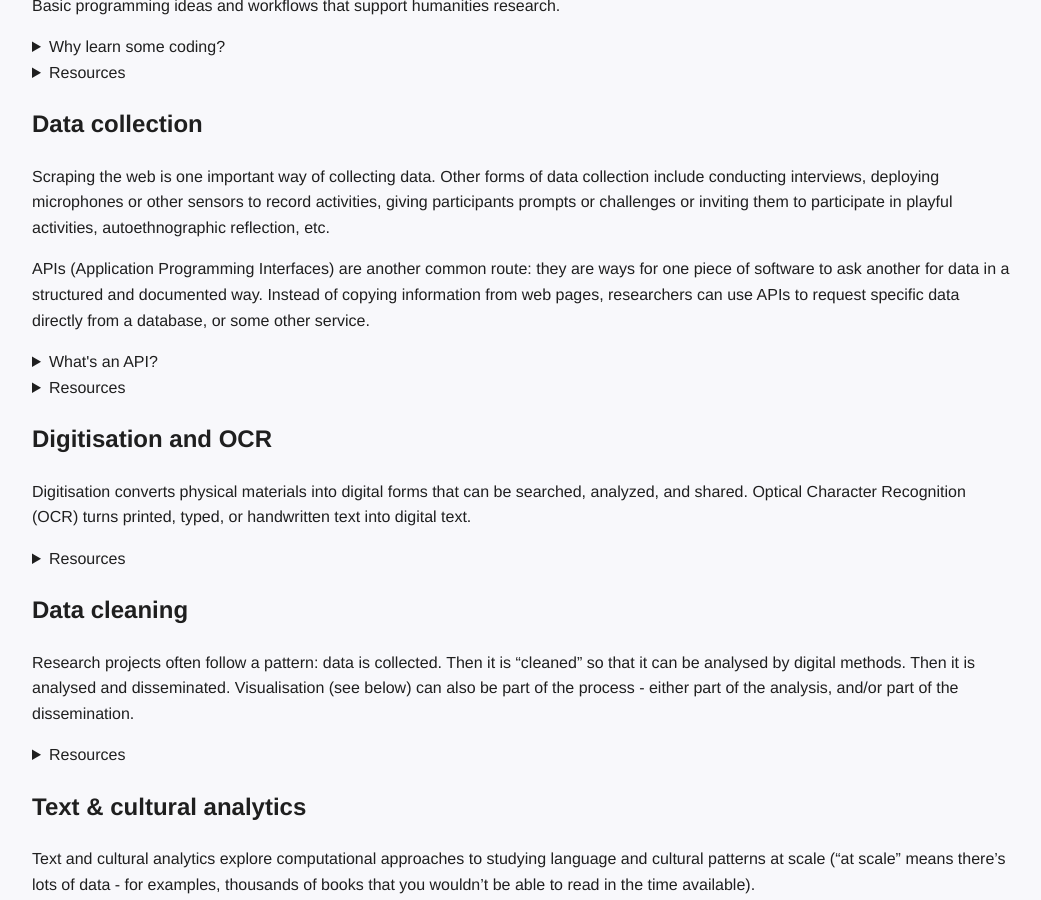
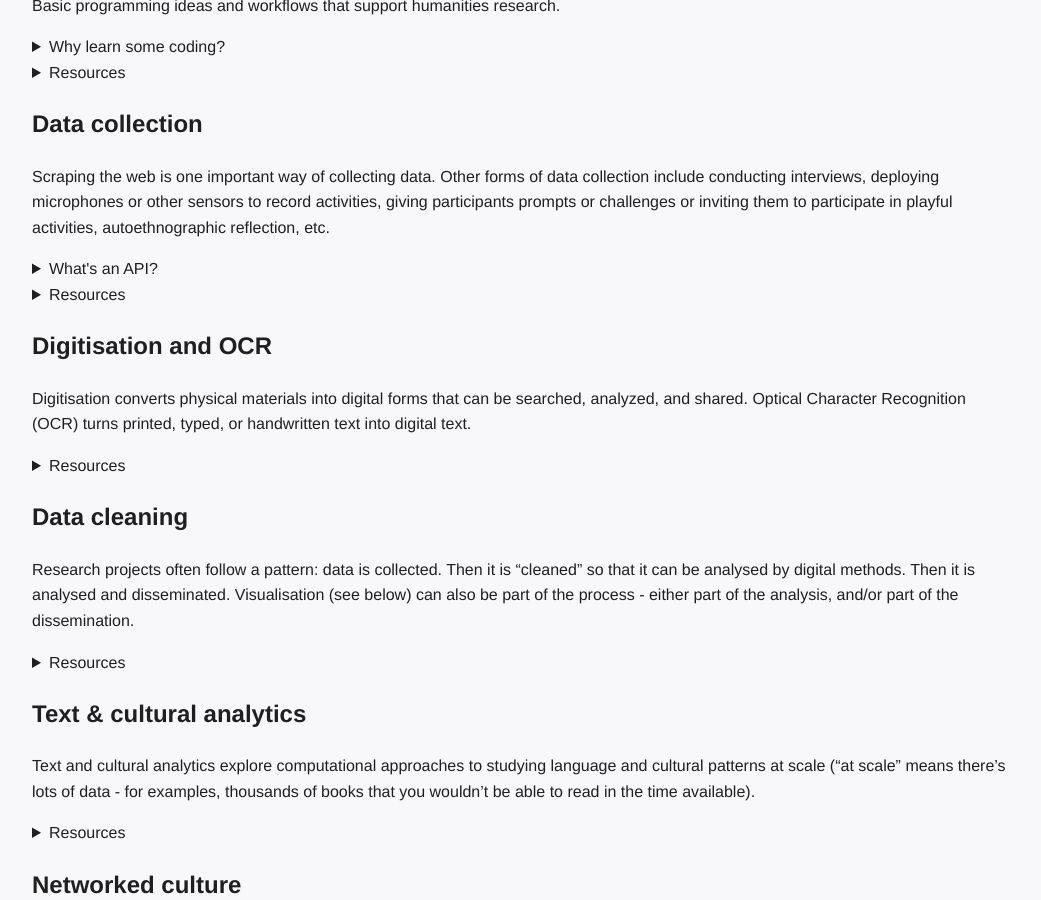
Before and after one commit to franciscrot/dma, a Jekyll site: the page built from dh-skills.md, in a window 1280 px wide and 900 px high, scrolled down 697 px. Shown: the whole window, without its empty margins (118-1159 px from the left). Built offline with Jekyll 4.4.1, drawn with Linux system fonts in a browser that asks for light colours.

Commit message:
Update dh-skills.md

```diff
--- a/dh-skills.md
+++ b/dh-skills.md
@@ -59,11 +59,10 @@ Why are we learning coding in the first place? There are all kinds of reasons, b
 
 Scraping the web is one important way of collecting data. Other forms of data collection include conducting interviews, deploying microphones or other sensors to record activities, giving participants prompts or challenges or inviting them to participate in playful activities, autoethnographic reflection, etc.
 
-APIs (Application Programming Interfaces) are another common route: they are ways for one piece of software to ask another for data in a structured and documented way. Instead of copying information from web pages, researchers can use APIs to request specific data directly from a database, or some other service.
-
 <details markdown="1">
 <summary>What's an API?</summary>
-- API (Application Programming Interface): An API is both a piece of software running on a remote computer, which makes certain things publicly “visible,” and a set of rules for how other programs interact with it.
+- **APIs (Application Programming Interfaces)** are another common route to collect data: they are ways for one piece of software to ask another for data in a structured and documented way. Instead of copying information from web pages, researchers can use APIs to request specific data directly from a database, or some other service.
+- An API is both a piece of software running on a remote computer, which makes certain things publicly “visible,” and a set of rules for how other programs interact with it.
 - You’ll often hear people say that a platform “has an API” or “has a good API”. What this usually means is that the platform has published a set of rules for how your code can interact with their system. An API is not something you download or install. It’s a set of instructions, usually described on a webpage, that explains how to ask a service for information or tell it to do something on your behalf. Instead of clicking around on a website or app yourself, you can use code to ask a service for data or to perform an action, following rules it publishes for developers.
 - The “things” involved might be your code (e.g. your Python code) on your machine, and then some remote service on the other—e.g. it might be a digital archive, a database, etc. Twitter used to have a good API which meant it was possible to select and download data and perform analyses, but that’s no longer the case -- the kind of research that used to be possible no longer is.
 - With an API, your code can “talk” to the remote resource -- e.g. using Python or other code to ask “give me the titles of these records” or “search for items matching these terms,” and receiving a structured response that your code can then work with.
```
